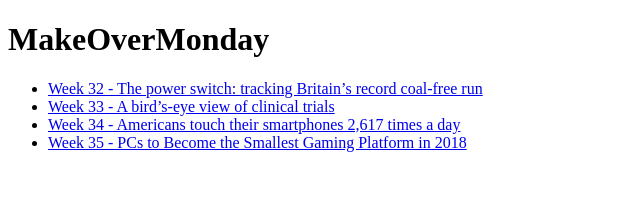
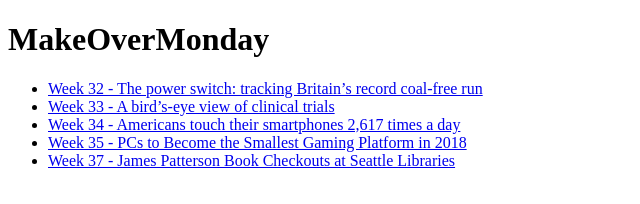
Before and after one commit to mgarrigo/infovis, a plain HTML site: page makeovermonday/index.html in a window 1280 px wide. Shown: the whole page, without its empty margins (0-640 px from the left). Drawn offline with Linux system fonts and the light colour scheme.

Commit message:
Update index.html

```diff
--- a/makeovermonday/index.html
+++ b/makeovermonday/index.html
@@ -22,6 +22,9 @@
     <li>
       <a target="_blank" href="./MakeOverMonday_W35_PCs-to-Become-the-Smallest-Gaming-Platform-in-2018.html"> Week 35 - PCs to Become the Smallest Gaming Platform in 2018</a>
     </li>
+    <li>
+      <a target="_blank" href="./MakeOverMonday_W37_The-power-switch:-tracking-Britain’s-record-coal-free-run.html"> Week 37 - James Patterson Book Checkouts at Seattle Libraries</a>
+    </li>
   </ul>
 
 </body>
```
